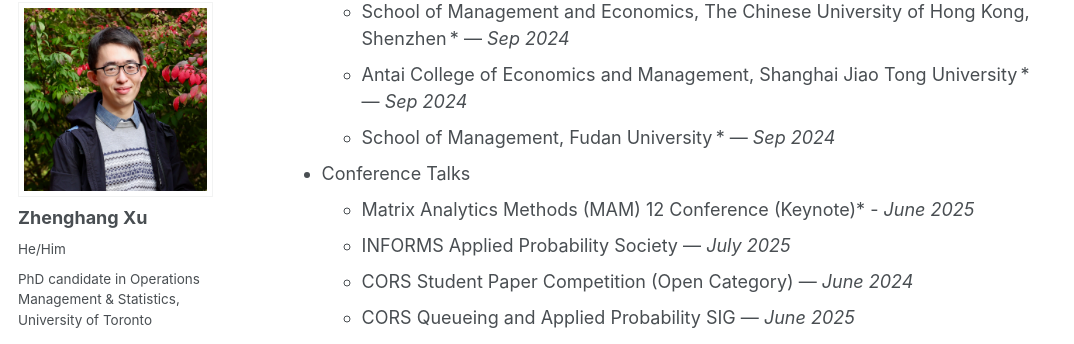
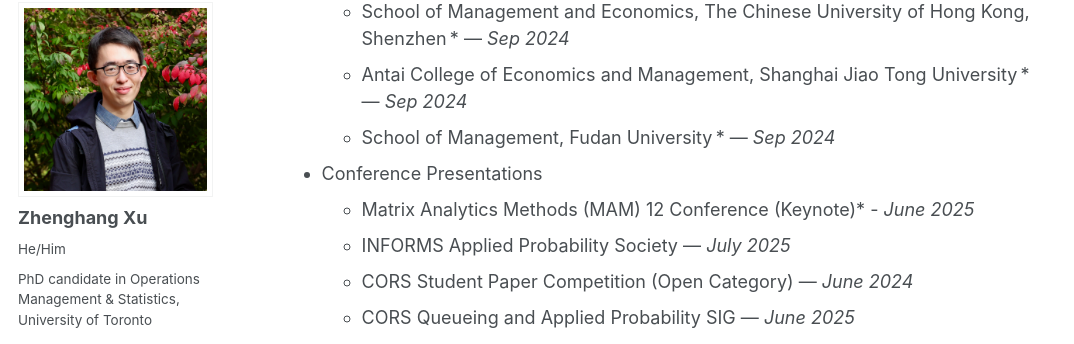
Before and after one commit to zhenghangxu-baymax/zhenghangxu-baymax.github.io, a Jekyll site: the page built from _pages/talks.md, in a window 1280 px wide and 900 px high, scrolled down 397 px. Shown: the part 97-441 px from the top of the window, without its empty margins (0-1074 px from the left). Built offline with Jekyll 4.4.1, drawn with Linux system fonts in a browser that asks for light colours.

Commit message:
Update talks.md

```diff
--- a/_pages/talks.md
+++ b/_pages/talks.md
@@ -13,7 +13,7 @@ permalink: /talks/
   - School of Management and Economics, The Chinese University of Hong Kong, Shenzhen * — *Sep 2024*
   - Antai College of Economics and Management, Shanghai Jiao Tong University * — *Sep 2024*
   - School of Management, Fudan University * — *Sep 2024*
-- Conference Talks
+- Conference Presentations
   - Matrix Analytics Methods (MAM) 12 Conference (Keynote)* - *June 2025*
   - INFORMS Applied Probability Society — *July 2025*
   - CORS Student Paper Competition (Open Category) — *June 2024*
```
